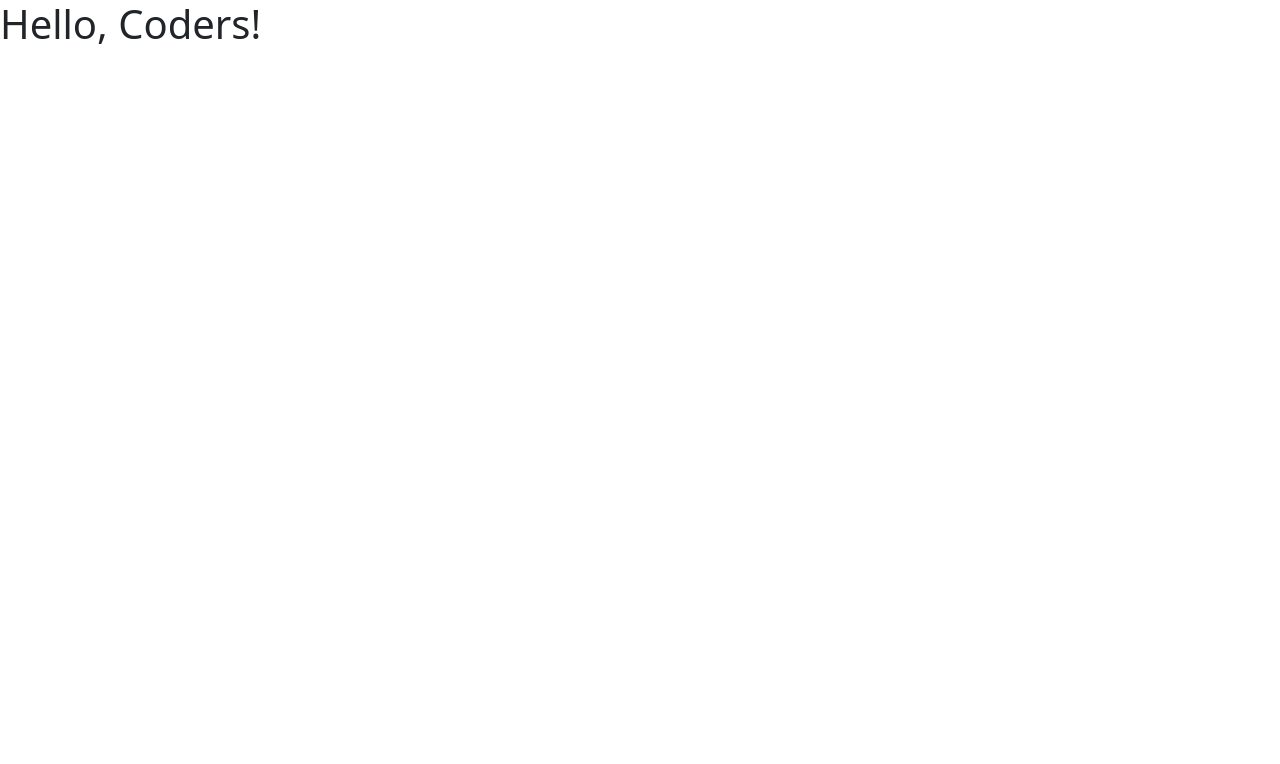
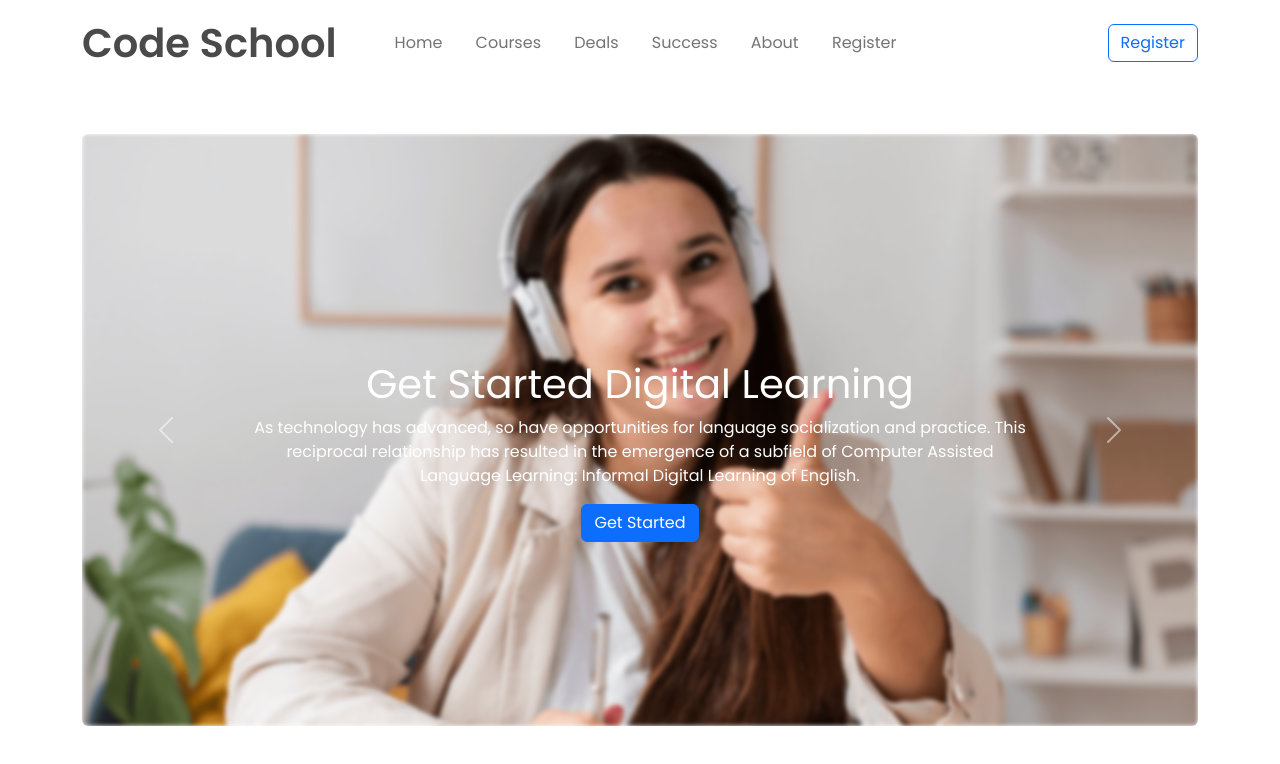
Before and after one commit to Iftekharshovon01/coding-school, a plain HTML site: page index.html in a window 1280 px wide. Drawn offline with nearby package versions, Linux system fonts and the light colour scheme.

Commit message:
Carosel done

```diff
--- a/css/style.css
+++ b/css/style.css
@@ -0,0 +1,36 @@
+@import url('https://fonts.googleapis.com/css2?family=Poppins:wght@400;600;700&display=swap');
+
+body {
+    margin: 0;
+    padding: 0;
+    font-family: 'Poppins', sans-serif;
+    background-color: #FFFFFF;
+}
+
+.navbar-brand-c{
+    font-family: 'Poppins';
+    font-weight: 600;
+    font-size: 40px;
+    line-height: 60px;
+    text-align: center;
+    color: #4A4A4A;
+}
+
+.image-blur{
+    filter: blur(3px);
+    -webkit-filter: blur(2px);
+}
+.carousel-caption-c{
+    bottom: 10.25rem;
+
+}
+.carousel-button-c{
+    color: rgb(196, 21, 21);
+
+}
+.navbar-ul-center{
+    padding-left: 3%;
+}
+.navbar-ul-center li{
+    padding: 2%;
+}
--- a/index.html
+++ b/index.html
@@ -5,15 +5,103 @@
     <meta charset="utf-8">
     <meta name="viewport" content="width=device-width, initial-scale=1">
 
+    <title>Coding School!</title>
+
     <!-- Bootstrap CSS -->
-    <link href="./css/bootstrap.min.css" rel="stylesheet" >
+    <link href="https://cdn.jsdelivr.net/npm/bootstrap@5.2.0/dist/css/bootstrap.min.css" rel="stylesheet"
+      integrity="sha384-gH2yIJqKdNHPEq0n4Mqa/HGKIhSkIHeL5AyhkYV8i59U5AR6csBvApHHNl/vI1Bx" crossorigin="anonymous">
     <link rel="stylesheet" href="./css/style.css">
-
-    <title>Coding School!</title>
   </head>
   <body>
-    <h1>Hello, Coders!</h1>
+    <!-- navbar start -->
+<nav class="navbar navbar-expand-lg bg-white">
+  <div class="container">
+    <a class="navbar-brand navbar-brand-c" href="#">Code School</a>
+    <button class="navbar-toggler" type="button" data-bs-toggle="collapse" data-bs-target="#navbarSupportedContent"
+      aria-controls="navbarSupportedContent" aria-expanded="false" aria-label="Toggle navigation">
+      <span class="navbar-toggler-icon"></span>
+    </button>
+    <div class="collapse navbar-collapse" id="navbarSupportedContent">
+      <ul class="navbar-nav me-auto navbar-ul-center mb-2 mb-lg-0">
+        <li class="nav-item">
+          <a class="nav-link" aria-current="page" href="#">Home</a>
+        </li>
+        <li class="nav-item">
+          <a class="nav-link" href="#">Courses</a>
+        </li>
 
-    <script src="./js/bootstrap.min.js"></script>
+        <li class="nav-item">
+          <a class="nav-link" href="#">Deals</a>
+        </li>
+        <li class="nav-item">
+          <a class="nav-link" href="#">Success</a>
+        </li>
+        <li class="nav-item">
+          <a class="nav-link" href="#">About</a>
+        </li>
+        <li class="nav-item">
+          <a class="nav-link" href="#">Register</a>
+        </li>
+      </ul>
+      <form class="d-flex" role="search">
+        <button class="btn btn-outline-primary" type="submit">Register</button>
+      </form>
+    </div>
+  </div>
+</nav>
+    <!-- navbar end -->
+
+    <!-- carousel start -->
+    <div class="container mt-5 mb-5">
+      <div id="carouselExampleCaptions" class="carousel slide" data-bs-ride="false">
+        <div class="carousel-inner rounded">
+          <div class="carousel-item active">
+            <img src="./images/cover/cover-1.png" class="image-blur d-block w-100" alt="...">
+            <div class="carousel-caption carousel-caption-c d-none d-md-block">
+              <h1>Get Started Digital Learning</h1>
+              <p>As technology has advanced, so have opportunities for language socialization and practice. This reciprocal relationship
+              has resulted in the emergence of a subfield of Computer Assisted Language Learning: Informal Digital Learning of
+              English.</p>
+              <button class="btn btn-primary">Get Started</button>
+            </div>
+          </div>
+          <div class="carousel-item">
+            <img src="./images/cover/cover-2.jpg" class="image-blur d-block w-100" alt="...">
+            <div class="carousel-caption carousel-caption-c d-none d-md-block">
+              <h1>Get Started Digital Learning</h1>
+              <p>As technology has advanced, so have opportunities for language socialization and practice. This reciprocal
+                relationship
+                has resulted in the emergence of a subfield of Computer Assisted Language Learning: Informal Digital Learning of
+                English.</p>
+              <button class="btn btn-primary">Get Started</button>
+            </div>
+          </div>
+          <div class="carousel-item">
+            <img src="./images/cover/cover-3.jpg" class="image-blur d-block w-100" alt="...">
+            <div class="carousel-caption carousel-caption-c d-none d-md-block">
+              <h1>Get Started Digital Learning</h1>
+              <p>As technology has advanced, so have opportunities for language socialization and practice. This reciprocal
+                relationship
+                has resulted in the emergence of a subfield of Computer Assisted Language Learning: Informal Digital Learning of
+                English.</p>
+              <button class="btn btn-primary">Get Started</button>
+            </div>
+          </div>
+        </div>
+        <button class="carousel-control-prev carousel-button-c" type="button" data-bs-target="#carouselExampleCaptions" data-bs-slide="prev">
+          <span class="carousel-control-prev-icon carousel-button-c" aria-hidden="true"></span>
+          <span class="visually-hidden">Previous</span>
+        </button>
+        <button class="carousel-control-next " type="button" data-bs-target="#carouselExampleCaptions" data-bs-slide="next">
+          <span class="carousel-control-next-icon carousel-button-c" aria-hidden="true"></span>
+          <span class="visually-hidden">Next</span>
+        </button>
+      </div>
+    </div>
+    <!-- carousel End -->
+
+
+    <script src="https://cdn.jsdelivr.net/npm/bootstrap@5.2.0/dist/js/bootstrap.bundle.min.js"
+      integrity="sha384-A3rJD856KowSb7dwlZdYEkO39Gagi7vIsF0jrRAoQmDKKtQBHUuLZ9AsSv4jD4Xa" crossorigin="anonymous"></script>
   </body>
 </html>
```
Also changed, not shown: images/cover/cover-2.jpg.
